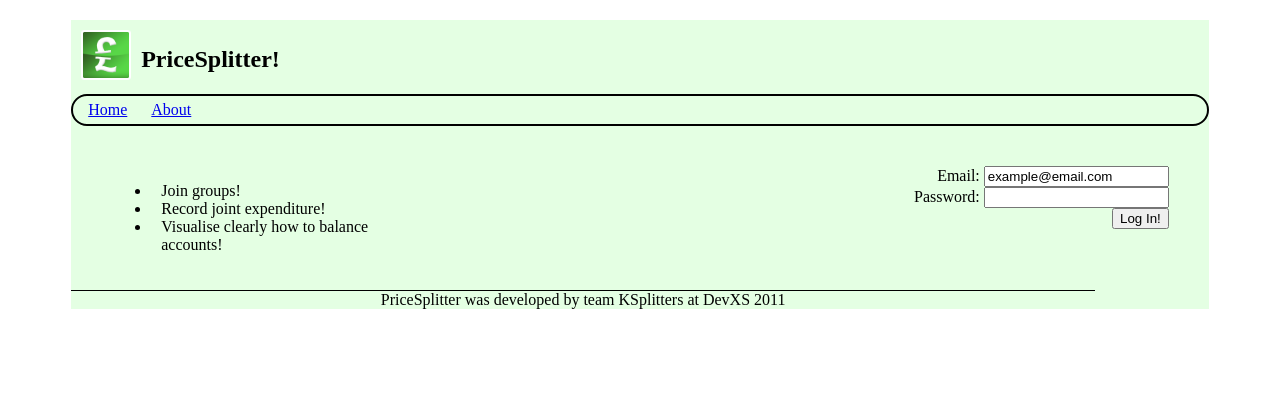
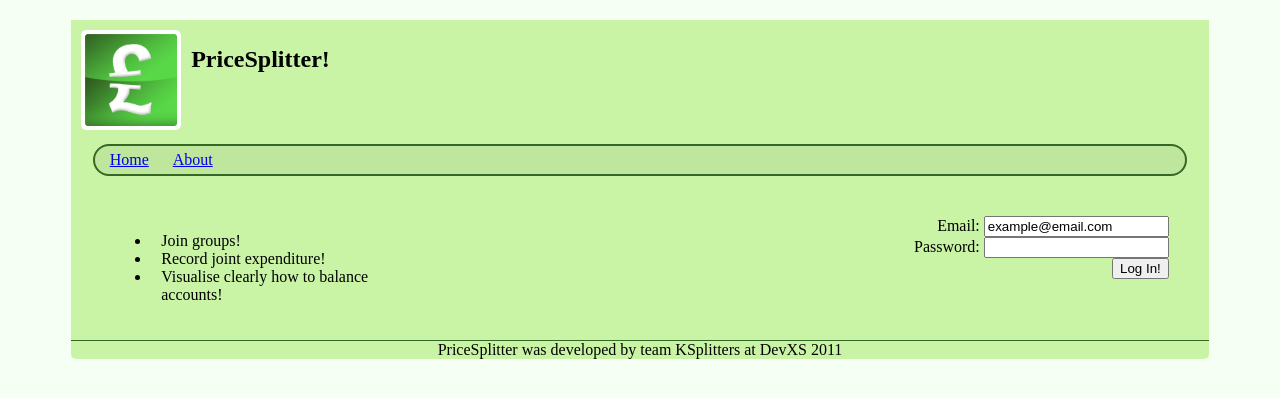
Before and after one commit to chrispyslice/Rigel, a PHP site: page / in a window 1280 px wide. Shown: the top 398 px of the page. Run offline with PHP 8.4, Linux system fonts and the light colour scheme.

Commit message:
New border and colours

```diff
--- a/rigel-web/desktop1.css
+++ b/rigel-web/desktop1.css
@@ -12,7 +12,7 @@ header
 }
 body
 {
-	background-color: #ffffff;
+	background-color: #f6fff3;
 
 }
 h1
@@ -33,11 +33,15 @@ div
 }
 nav
 {
+
+	background-color: #bee79d;
+	width: 95%;
+	margin: auto;
 	clear: both;
 	border-top: thin solid;
 	border-bottom: thin solid;
 	padding: 5px;
-	border: 2px solid #000000;
+	border: 2px solid #346825;
 	border-radius: 25px;
 }
 li
@@ -52,8 +56,10 @@ li
 {
 	margin: 20px auto;
 	width: 90%;
-	background-color: #E4FFE3;
+	background-color: #c9f4a6;
 	height: 100%;
+	border-bottom-left-radius:5px;
+	border-bottom-right-radius:5px;
 }
 #loginBox
 {
@@ -73,7 +79,7 @@ li
 footer
 {
 	border-top: thin solid;
+	border-color: #346825;
 	text-align: center;
 	clear: both;
-	max-width: 90%;
 }
--- a/rigel-web/index.html
+++ b/rigel-web/index.html
@@ -8,7 +8,7 @@
 		<div id="container">
 			<header>
 				<a id="logo" href="index.html">
-					<img src="logo4.png" width="50" height="50" alt="PriceSplitter Logo" title="PriceSplitter Logo" />
+					<img src="logo4.png" width="100" height="100" alt="PriceSplitter Logo" title="PriceSplitter Logo" />
 				</a>
 				<h1> PriceSplitter! </h1>
 				<nav>
```
